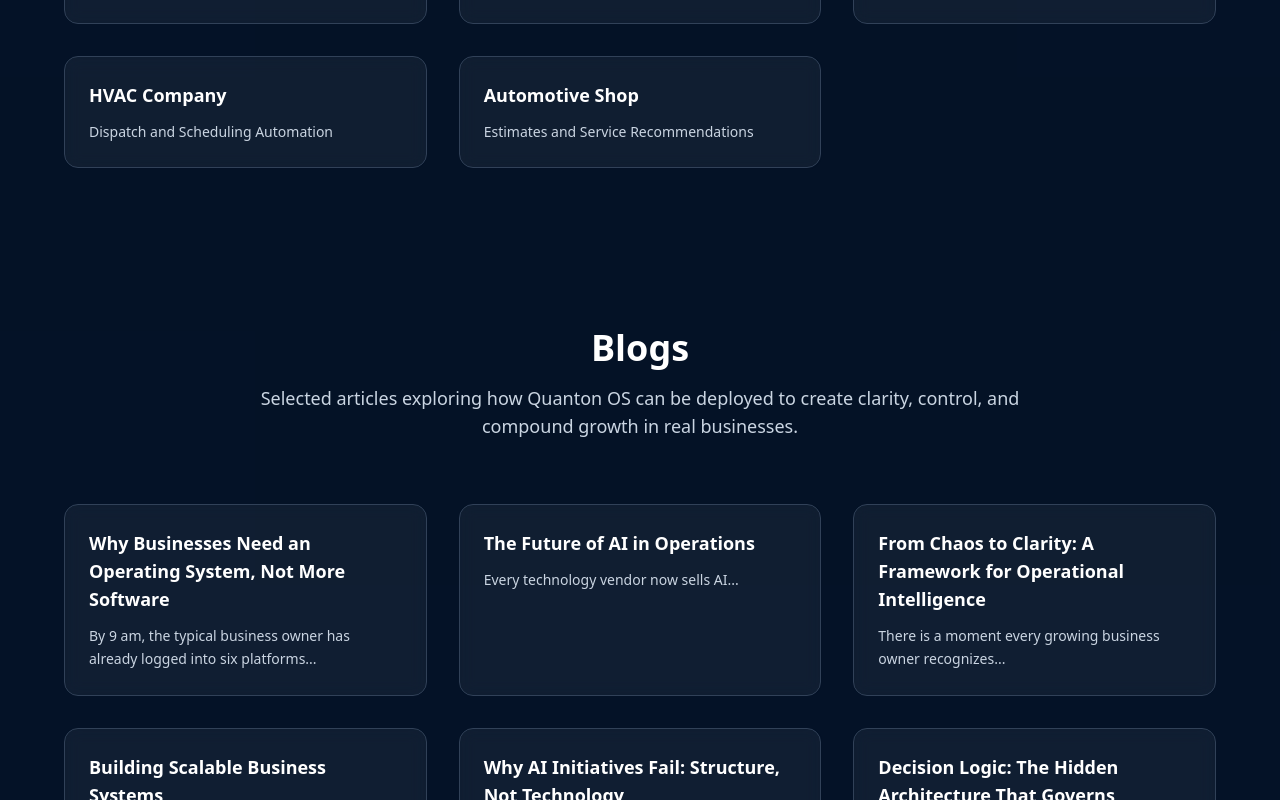
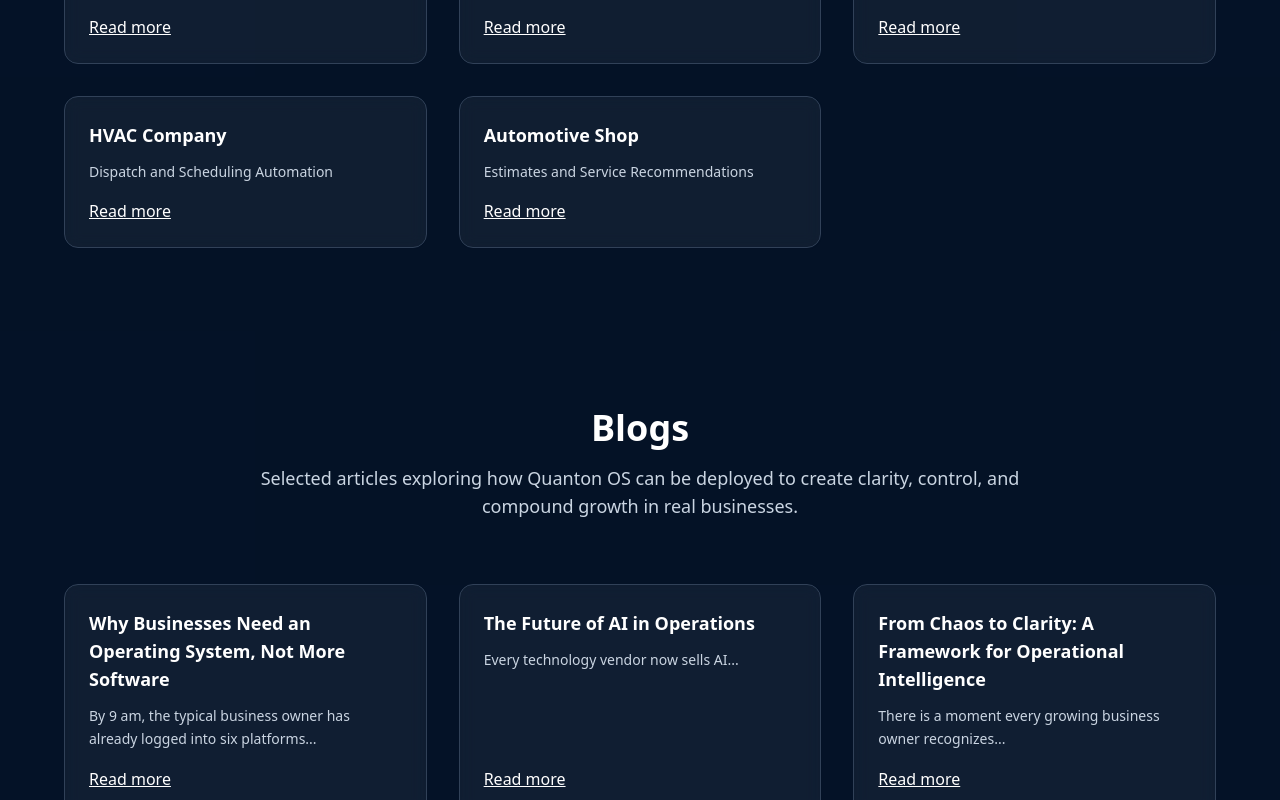
Before and after one commit to Nidal468/quantonlabs, a Next.js app: page / in a window 1280 px wide. Shown: the part 3480-4280 px from the top of the page. Built offline with nearby package versions, Linux system fonts and the light colour scheme.

Commit message:
some UI fixes

```diff
--- a/app/page.tsx
+++ b/app/page.tsx
@@ -1228,11 +1228,14 @@ export default function HomePage() {
               whileInView={{ opacity: 1, y: 0 }}
               viewport={{ once: true }}
               transition={{ duration: 0.5, delay: index * 0.2 }}
-                className="bg-white/5 backdrop-blur-sm border border-slate-700 rounded-xl p-6 hover:border-blue-400/30 shadow-slate-800 hover:shadow-2xl transition-all duration-300"
-                onClick={() => window.location.href = `/cases/${index}`}
+              className="bg-white/5 backdrop-blur-sm border border-slate-700 rounded-xl p-6 hover:border-blue-400/30 shadow-slate-800 hover:shadow-2xl transition-all duration-300 flex flex-col justify-between gap-4"
+
             >
+              <div>
                 <h3 className="text-lg font-semibold mb-3">{item.title}</h3>
                 <p className="text-slate-300 leading-relaxed text-sm">{item.subtitle}</p>
+              </div>
+              <Link href={`/cases/${index}`} className="underline">Read more</Link>
             </motion.div>
           ))}
         </div>
@@ -1255,11 +1258,13 @@ export default function HomePage() {
               whileInView={{ opacity: 1, y: 0 }}
               viewport={{ once: true }}
               transition={{ duration: 0.5, delay: index * 0.2 }}
-                className="bg-white/5 backdrop-blur-sm border border-slate-700 rounded-xl p-6 hover:border-blue-400/30 shadow-slate-800 hover:shadow-2xl transition-all duration-300"
-                onClick={() => window.location.href = `/blogs/${index}`}
+              className="bg-white/5 backdrop-blur-sm border border-slate-700 rounded-xl p-6 hover:border-blue-400/30 shadow-slate-800 hover:shadow-2xl transition-all duration-300 flex flex-col justify-between gap-4"
             >
+              <div>
                 <h3 className="text-lg font-semibold mb-3">{item.title}</h3>
                 <p className="text-slate-300 leading-relaxed text-sm">{item.introduction}</p>
+              </div>
+              <Link href={`/blogs/${index}`} className="underline">Read more</Link>
             </motion.div>
           ))}
         </div>
```
Lines whose indentation alone changed are shown as unchanged.
